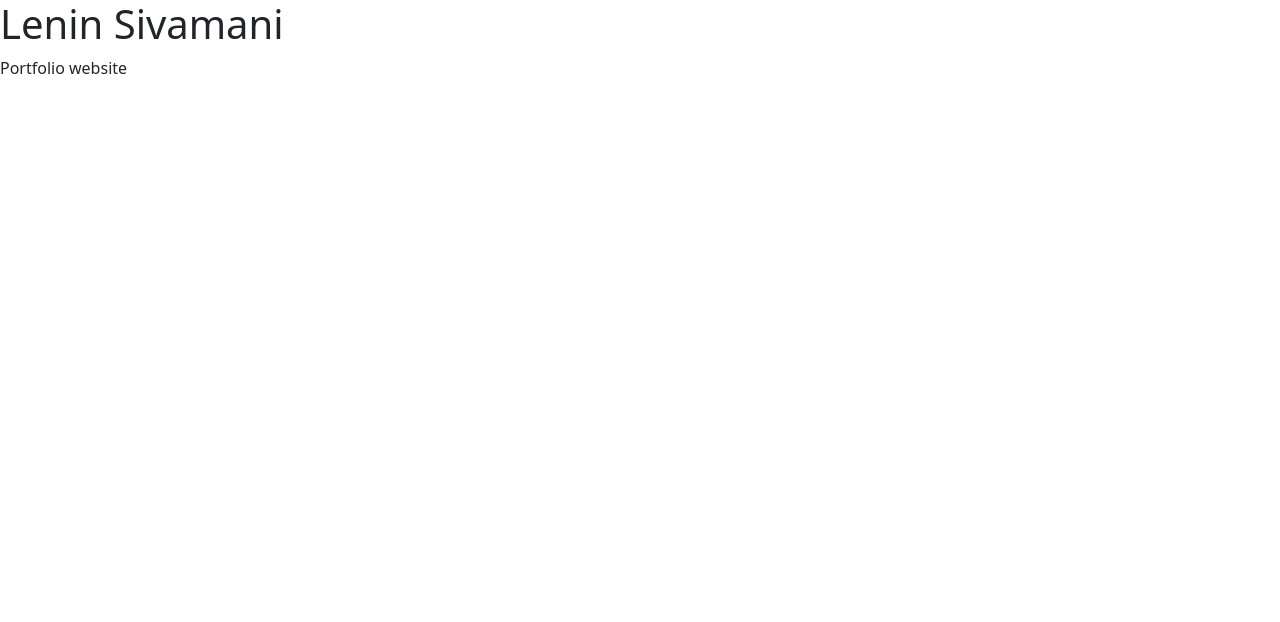
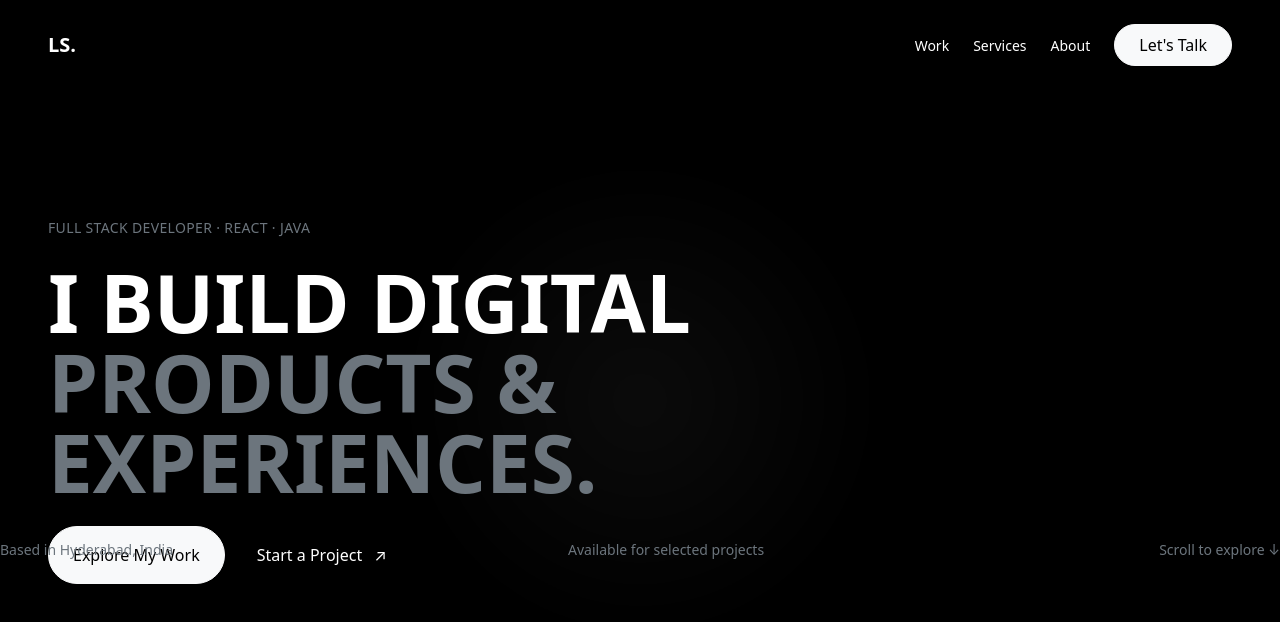
Before and after one commit to Leninbagadi/my-portfolio, a React (Vite) app: page / in a window 1280 px wide. Shown: the top 622 px of the page. Built offline with nearby package versions, Linux system fonts and the light colour scheme.

Commit message:
build hero

```diff
--- a/package.json
+++ b/package.json
@@ -10,9 +10,12 @@
     "preview": "vite preview"
   },
   "dependencies": {
+    "@tailwindcss/vite": "^4.3.3",
     "bootstrap": "^5.3.8",
+    "gsap": "^3.15.0",
     "react": "^19.2.8",
-    "react-dom": "^19.2.8"
+    "react-dom": "^19.2.8",
+    "tailwindcss": "^4.3.3"
   },
   "devDependencies": {
     "@eslint/js": "^10.0.1",
--- a/src/App.jsx
+++ b/src/App.jsx
@@ -1,9 +1,14 @@
+import Navbar from './components/Navbar';
+import Hero from './components/Hero';
+
 function App() {
   return (
-    <main>
-      <h1>Lenin Sivamani</h1>
-      <p>Portfolio website</p>
-    </main>
+    <>
+      <Navbar />
+      <main>
+        <Hero />
+      </main>
+    </>
   );
 }
 
--- /dev/null
+++ b/src/components/Hero.jsx
@@ -0,0 +1,64 @@
+function Hero() {
+  return (
+    <section className="min-vh-100 bg-black text-white position-relative overflow-hidden d-flex align-items-center">
+      {/* Background glow */}
+      <div
+        className="position-absolute top-50 start-50 translate-middle rounded-circle opacity-25"
+        style={{
+          width: '500px',
+          height: '500px',
+          background:
+            'radial-gradient(circle, rgba(255,255,255,0.18) 0%, rgba(0,0,0,0) 70%)',
+          filter: 'blur(20px)',
+        }}
+      />
+
+      {/* Main content */}
+      <div className="container-fluid px-4 px-lg-5 position-relative z-1">
+        <div className="row">
+          <div className="col-12 col-lg-10">
+            <p className="text-uppercase small text-secondary mb-4 tracking-wide">
+              Full Stack Developer · React · Java
+            </p>
+
+            <h1
+              className="display-1 fw-semibold lh-1 mb-4"
+              style={{ maxWidth: '1100px' }}
+            >
+              I BUILD DIGITAL
+              <br />
+              <span className="text-secondary">PRODUCTS & EXPERIENCES.</span>
+            </h1>
+
+            <div className="d-flex flex-column flex-md-row gap-3 align-items-md-center">
+              <a
+                href="#work"
+                className="btn btn-light rounded-pill px-4 py-3"
+              >
+                Explore My Work
+              </a>
+
+              <a
+                href="#contact"
+                className="text-white text-decoration-none px-3 py-2"
+              >
+                Start a Project <span className="ms-2">↗</span>
+              </a>
+            </div>
+          </div>
+        </div>
+
+        {/* Bottom information */}
+        <div className="position-absolute bottom-0 start-0 w-100 pb-4">
+          <div className="d-flex flex-column flex-md-row justify-content-between gap-2 small text-secondary">
+            <span>Based in Hyderabad, India</span>
+            <span>Available for selected projects</span>
+            <span>Scroll to explore ↓</span>
+          </div>
+        </div>
+      </div>
+    </section>
+  );
+}
+
+export default Hero;
--- /dev/null
+++ b/src/components/Navbar.jsx
@@ -0,0 +1,39 @@
+function Navbar() {
+  return (
+    <nav className="fixed top-0 start-0 w-100 z-3">
+      <div className="container-fluid px-4 px-lg-5 py-4">
+        <div className="d-flex align-items-center justify-content-between">
+          <a
+            href="#"
+            className="text-white text-decoration-none fw-semibold fs-5"
+          >
+            LS.
+          </a>
+
+          <div className="d-none d-md-flex align-items-center gap-4">
+            <a href="#work" className="text-white text-decoration-none small">
+              Work
+            </a>
+
+            <a href="#services" className="text-white text-decoration-none small">
+              Services
+            </a>
+
+            <a href="#about" className="text-white text-decoration-none small">
+              About
+            </a>
+
+            <a
+              href="#contact"
+              className="btn btn-light rounded-pill px-4 py-2 small"
+            >
+              Let's Talk
+            </a>
+          </div>
+        </div>
+      </div>
+    </nav>
+  );
+}
+
+export default Navbar;
--- a/src/index.css
+++ b/src/index.css
@@ -1,3 +1,5 @@
+@import "tailwindcss";
+
 * {
   margin: 0;
   padding: 0;
--- a/vite.config.js
+++ b/vite.config.js
@@ -1,7 +1,7 @@
-import react from '@vitejs/plugin-react'
-import { defineConfig } from 'vite'
+import { defineConfig } from 'vite';
+import react from '@vitejs/plugin-react';
+import tailwindcss from '@tailwindcss/vite';
 
-// https://vite.dev/config/
 export default defineConfig({
-  plugins: [react()],
-})
+  plugins: [react(), tailwindcss()],
+});
```
Also changed, not shown: 1 other file (tests, documents, lock files or other folders).
